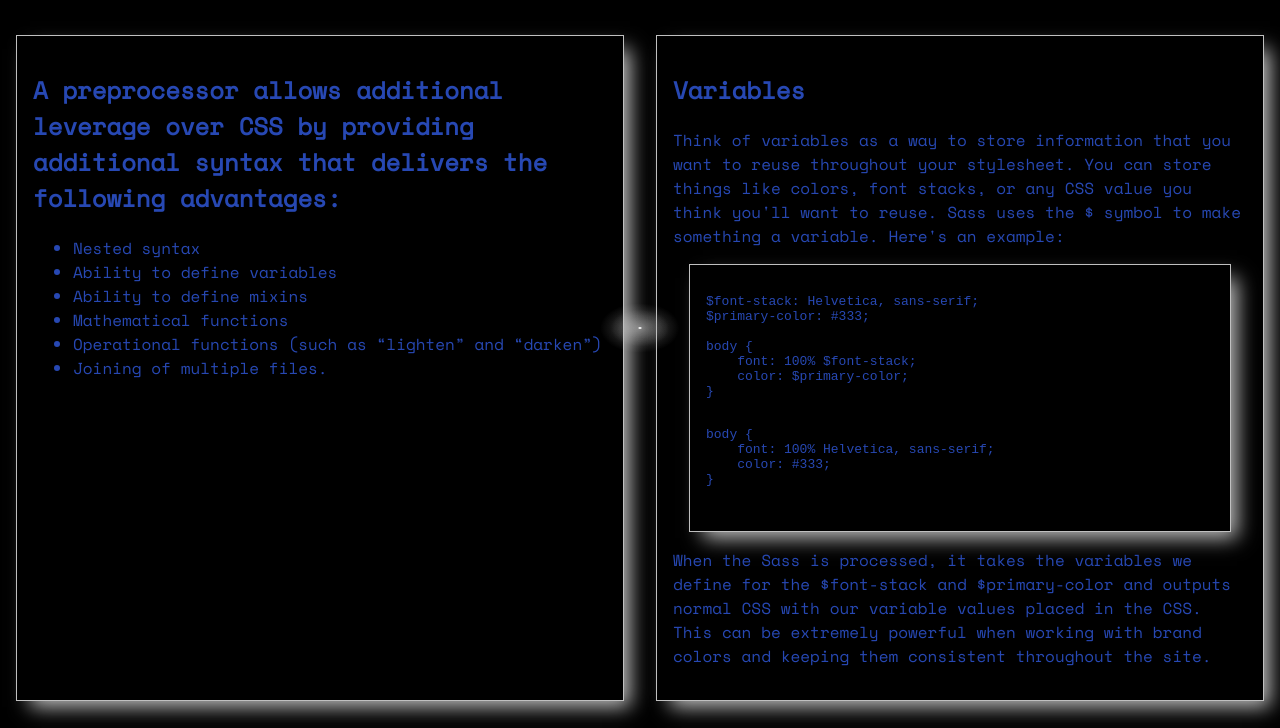
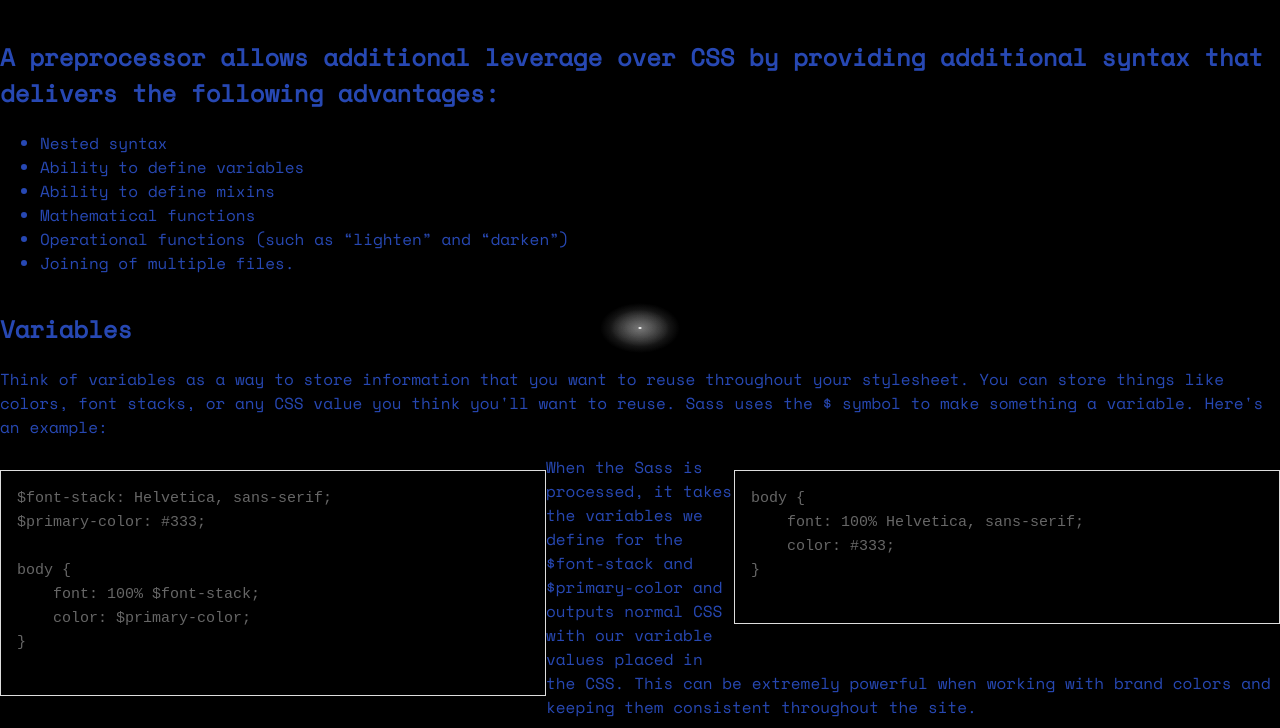
Before and after one commit to Sieglindevwb/SASS_Intro, a plain HTML site: page index.html in a window 1280 px wide. Shown: the part 72-800 px from the top of the page. Drawn offline with nearby package versions, Linux system fonts and the light colour scheme.

Commit message:
Add the nesting style to scss

```diff
--- a/style.scss
+++ b/style.scss
@@ -25,5 +25,22 @@ body {
         flex-wrap: wrap;
       }
 
+    section {
+        flex-grow: 1;
+        flex-basis: 45%;
+        border: 1px silver solid;
+        -webkit-box-shadow: 10px 10px 19px -4px rgba(255, 255, 255, 0.75);
+        -moz-box-shadow: 10px 10px 19px -4px rgba(255, 255, 255, 0.75);
+        box-shadow: 10px 10px 19px -4px rgba(255, 255, 255, 0.75);
+        padding: 16px;
+        margin: 16px;
+        clear: both;
+        overflow: auto;
+        box-sizing: border-box;
+      }
 
+      #selling-points {
+        flex-grow: 2;
+        flex-basis: 100%;
+      }
   }
```
Also changed, not shown: style.css, 1 other file.
